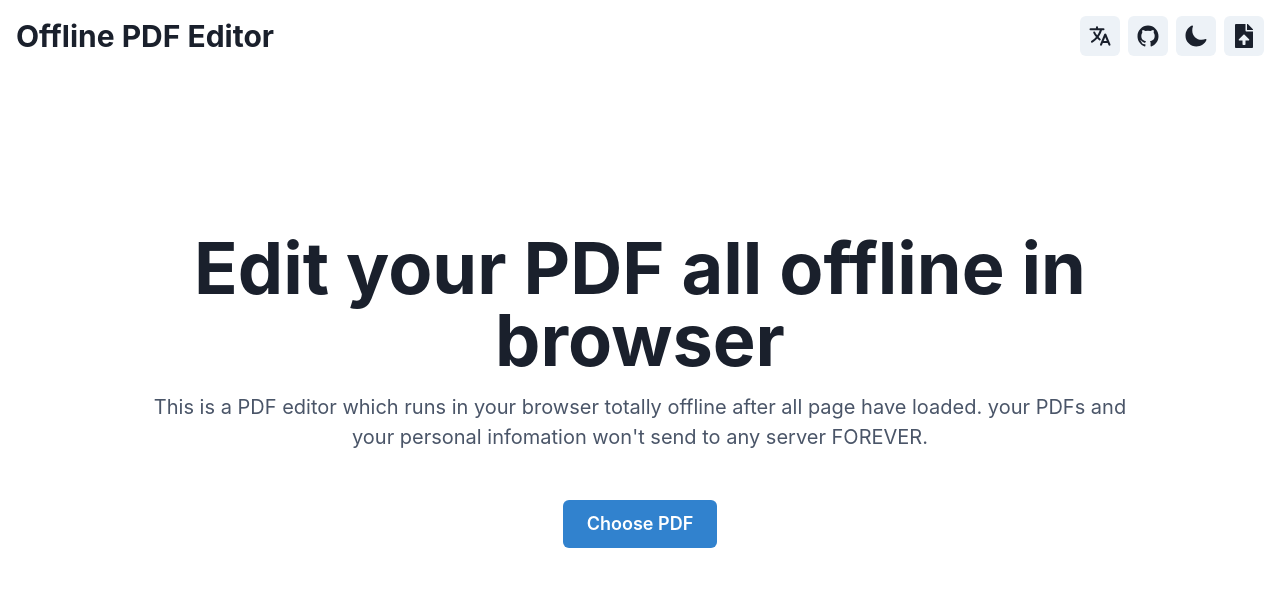
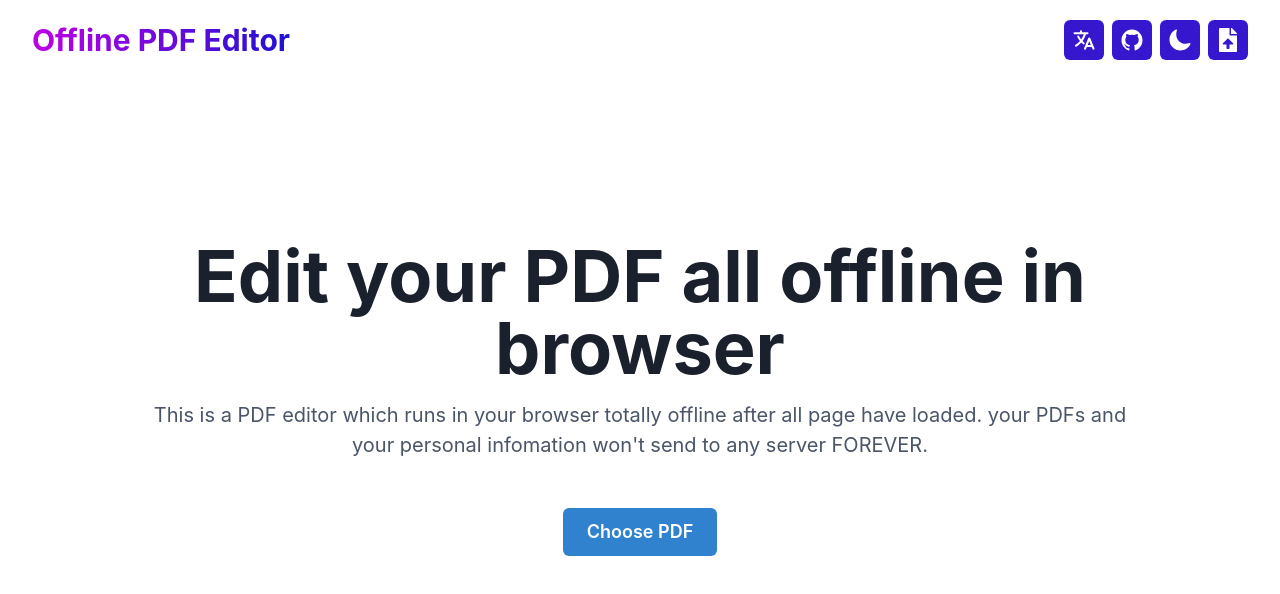
Before and after one commit to suikodev/offline-pdf-editor, a React (Create React App) app: page / in a window 1280 px wide. Shown: the top 594 px of the page. Built offline with nearby package versions, Linux system fonts and the light colour scheme.

Commit message:
feat(header): update header's style

```diff
--- a/src/common/components/Header.tsx
+++ b/src/common/components/Header.tsx
@@ -1,4 +1,4 @@
-import { Container, Flex, Heading, HStack } from "@chakra-ui/layout";
+import { Box, Flex, Heading, HStack } from "@chakra-ui/layout";
 import {
   ButtonProps,
   Icon,
@@ -26,6 +26,7 @@ import { repository } from "../../../package.json";
 
 const headerButtonStyle: Partial<ButtonProps> = {
   fontSize: "2xl",
+  colorScheme: "brand",
 };
 
 const tooltipStyle: Partial<TooltipProps> = {
@@ -131,13 +132,19 @@ const OpenPdfManageDrawerButton: React.FC = () => {
 };
 
 export const Header: React.FC = () => {
+  const bgGradient = useColorModeValue(
+    "linear(to-l, #1f12d4, #bf00e6)",
+    "linear(to-l, #8f88f7, #f87fff)"
+  );
   const isPdfExist = useAppSelector(
     (state) => state.pdfInfo.pdfInfoList.length > 0
   );
   return (
-    <Container as="header" maxWidth="container.xl" paddingY="1rem">
+    <Box as="header" paddingY="20px" paddingX="32px">
       <Flex justify="start" align="center">
-        <Heading size="lg">Offline PDF Editor</Heading>
+        <Heading size="lg" bgGradient={bgGradient} bgClip="text">
+          Offline PDF Editor
+        </Heading>
         <Flex justify="flex-end" flex="1">
           <HStack spacing={2} justify="center">
             <LanguageButton />
@@ -148,6 +155,6 @@ export const Header: React.FC = () => {
           </HStack>
         </Flex>
       </Flex>
-    </Container>
+    </Box>
   );
 };
```
